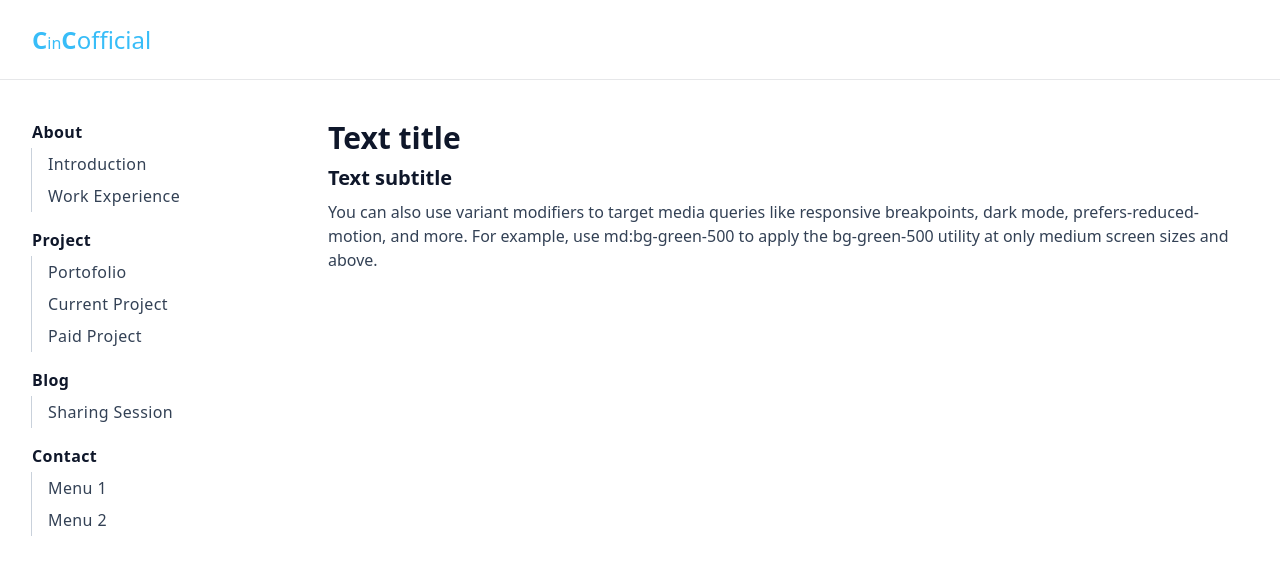
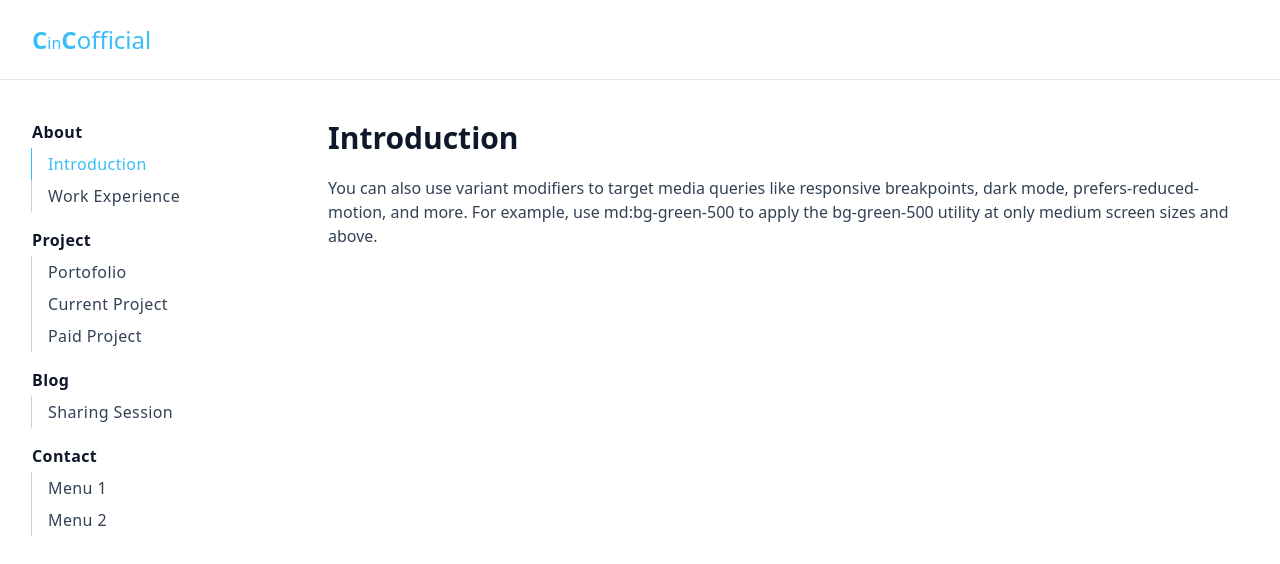
Before and after one commit to Habsyi2512/web-portofolio, a Next.js app: page / in a window 1280 px wide. Shown: the top 564 px of the page. Built offline with nearby package versions, Linux system fonts and the light colour scheme.

Commit message:
"Refactor Page and Sidebar components, update typography and layout, and modify NavbarContext to manage sidebar state"

```diff
--- a/src/app/page.tsx
+++ b/src/app/page.tsx
@@ -1,18 +1,15 @@
+import { Paragraph, TextTitle } from "@/components/typography/Typography";
+
 export default function Page() {
   return (
     <div className="h-[2000px]">
-      <h1 className="text-2xl sm:text-3xl font-extrabold text-slate-900 mb-2">
-        Text title
-      </h1>
-      <h2 className="text-xl font-bold text-slate-900 mb-2">
-        Text subtitle
-      </h2>
-      <p className="text-slate-700">
+      <TextTitle title="Introduction" />
+      <Paragraph>
         You can also use variant modifiers to target media queries like
         responsive breakpoints, dark mode, prefers-reduced-motion, and more. For
         example, use md:bg-green-500 to apply the bg-green-500 utility at only
         medium screen sizes and above.
-      </p>
+      </Paragraph>
     </div>
   );
 }
--- /dev/null
+++ b/src/app/work-experience/page.tsx
@@ -0,0 +1,7 @@
+import React from 'react'
+
+export default function Page() {
+  return (
+    <div>Halaman Work experience</div>
+  )
+}
--- a/src/components/Navigation/sidebar/Sidebar.tsx
+++ b/src/components/Navigation/sidebar/Sidebar.tsx
@@ -26,12 +26,13 @@ export default function Sidebar() {
     }
   };
   return (
-    isOpenSidebar && (
     <aside
       onClick={handleClickOutside}
-        className={`fixed w-full lg:w-fit h-screen lg:h-auto top-0 left-0 lg:static tracking-wide lg:block bg-white/50 backdrop-blur-sm`}
+      className={`fixed w-full lg:w-fit h-screen lg:h-auto top-0 left-0 lg:relative tracking-wide ${
+        isOpenSidebar ? "lg:block" : "hidden lg:block"
+      } bg-white/30 backdrop-blur-sm`}
     >
-        <div className="w-72 max-w-[90%] p-8 lg:p-0 bg-white lg:bg-auto border-r h-full lg:h-fit lg:border-r-0 relative">
+      <div className="w-72 max-w-[90%] p-8 lg:p-0 bg-white lg:bg-auto border-r h-full lg:h-fit lg:border-r-0 sticky top-[119px]">
         <button
           onClick={() => {
             setIsOpenSidebar(false);
@@ -44,8 +45,8 @@ export default function Sidebar() {
         <SidebarGroup>
           <SidebarGroupLabel>About</SidebarGroupLabel>
           <SidebarMenu>
-              <SidebarItem href="/menu/menu1">Introduction</SidebarItem>
-              <SidebarItem href="/menu/menu2">Work Experience</SidebarItem>
+            <SidebarItem href="/">Introduction</SidebarItem>
+            <SidebarItem href="/work-experience">Work Experience</SidebarItem>
           </SidebarMenu>
         </SidebarGroup>
         <SidebarGroup>
@@ -71,6 +72,5 @@ export default function Sidebar() {
         </SidebarGroup>
       </div>
     </aside>
-    )
   );
 }
--- /dev/null
+++ b/src/components/box/BoxContent.tsx
@@ -0,0 +1,9 @@
+import React from "react";
+
+export default function BoxContent({
+  children,
+}: {
+  children: React.ReactNode;
+}) {
+  return <div className="mb-16">{children}</div>;
+}
--- /dev/null
+++ b/src/components/typography/Typography.tsx
@@ -0,0 +1,51 @@
+import React from "react";
+
+function TextTitle({
+  title = "Title",
+  className = "",
+  props,
+}: {
+  title: string;
+  className?: string;
+  props?: React.HTMLAttributes<Element>;
+}) {
+  return (
+    <h1
+      {...props}
+      className={`text-2xl sm:text-3xl font-extrabold text-slate-900 mb-5 ${className}`}
+    >
+      {title}
+    </h1>
+  );
+}
+
+function TextSubtitle({
+  title = "Title",
+  className = "",
+  props,
+}: {
+  title: string;
+  className?: string;
+  props?: React.HTMLAttributes<Element>;
+}) {
+  return (
+    <h1
+      {...props}
+      className={`text-xl font-bold text-slate-900 mb-2 ${className}`}
+    >
+      {title}
+    </h1>
+  );
+}
+
+function Paragraph({
+  children,
+  className,
+}: {
+  children: React.ReactNode;
+  className?: string;
+}) {
+  return <p className={`text-slate-700 ${className}`}>{children}</p>;
+}
+
+export { TextTitle, TextSubtitle, Paragraph };
--- a/src/context/NavbarContext.tsx
+++ b/src/context/NavbarContext.tsx
@@ -23,22 +23,16 @@ export default function NavbarContextProvider({
 }: {
   children: ReactNode;
 }) {
-  const [isOpenSidebar, setIsOpenSidebar] = useState(window.innerWidth >= 1024);
-
+  const [isOpenSidebar, setIsOpenSidebar] = useState(false);
   useEffect(() => {
-    const handleResize = () => {
-      if (window.innerWidth >= 1024) {
-        setIsOpenSidebar(true);
-      } else {
-        setIsOpenSidebar(false);
-      }
-    };
-
-    window.addEventListener("resize", handleResize);
-    return () => {
-      window.removeEventListener("resize", handleResize);
-    };
-  }, []);
+    if (isOpenSidebar) {
+      document.body.classList.add("overflow-hidden");
+    } else {
+      document.body.classList.remove("overflow-hidden");
+    }
+    // Bersihkan efek saat komponen tidak aktif
+    return () => document.body.classList.remove("overflow-hidden");
+  }, [isOpenSidebar]);
 
   return (
     <NavbarContext.Provider value={{ isOpenSidebar, setIsOpenSidebar }}>
```
Lines whose indentation alone changed are shown as unchanged.
